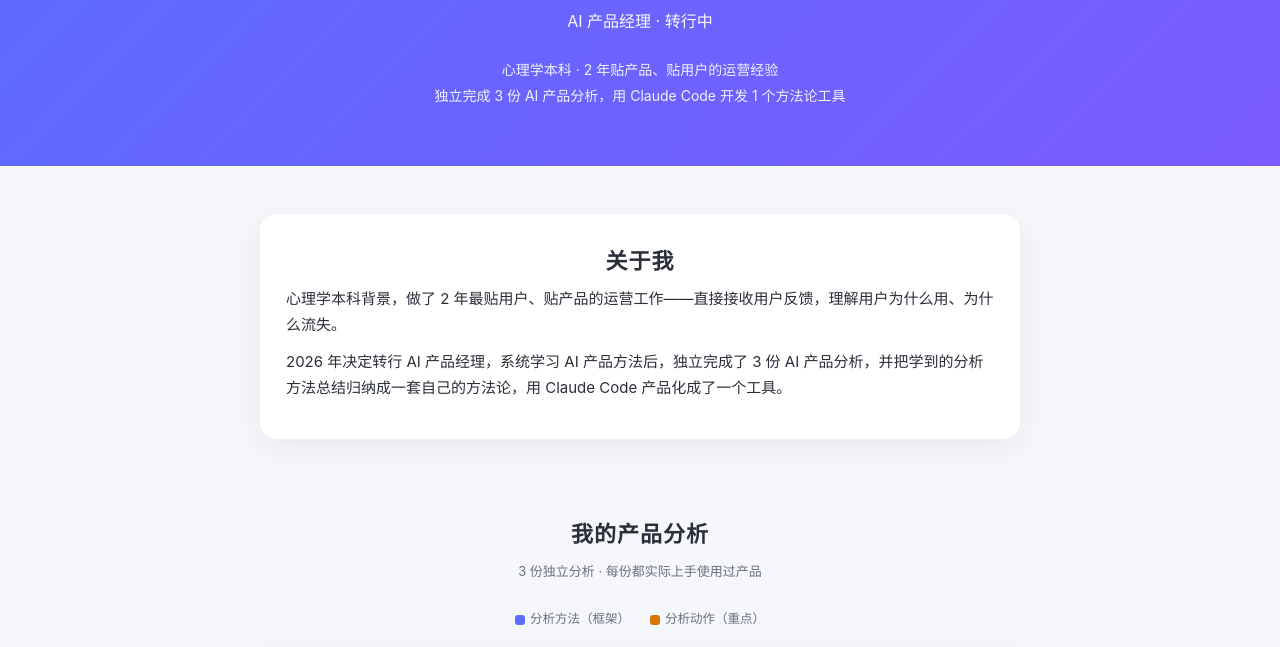
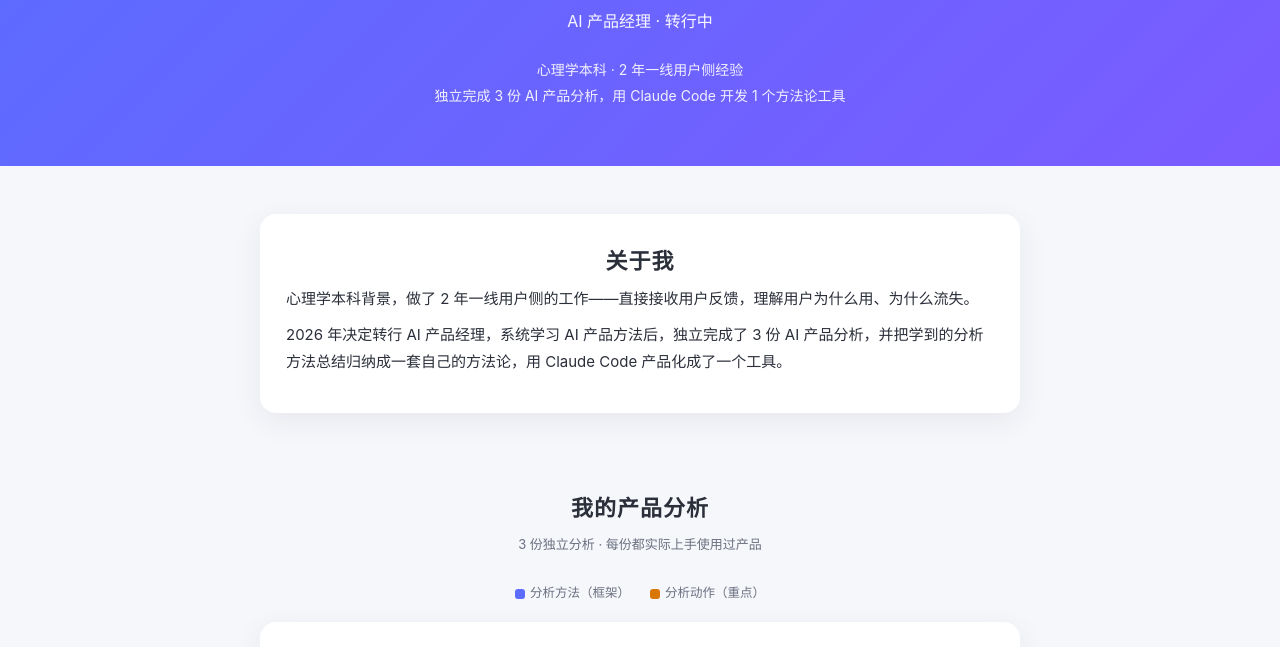
Before and after one commit to HFern0674/portfolio, a plain HTML site: page index.html in a window 1280 px wide. Shown: the part 120-767 px from the top of the page. Drawn offline with Linux system fonts and the light colour scheme.

Commit message:
Add files via upload

```diff
--- a/index.html
+++ b/index.html
@@ -171,7 +171,7 @@
   <header class="hero">
     <h1>黄桂芬</h1>
     <div class="role">AI 产品经理 · 转行中</div>
-    <div class="tagline">心理学本科 · 2 年贴产品、贴用户的运营经验<br>独立完成 3 份 AI 产品分析，用 Claude Code 开发 1 个方法论工具</div>
+    <div class="tagline">心理学本科 · 2 年一线用户侧经验<br>独立完成 3 份 AI 产品分析，用 Claude Code 开发 1 个方法论工具</div>
   </header>
 
   <div class="container">
@@ -181,7 +181,7 @@
       <div class="card">
         <h2 class="section-title">关于我</h2>
         <div class="intro">
-          <p>心理学本科背景，做了 2 年最贴用户、贴产品的运营工作——直接接收用户反馈，理解用户为什么用、为什么流失。</p>
+          <p>心理学本科背景，做了 2 年一线用户侧的工作——直接接收用户反馈，理解用户为什么用、为什么流失。</p>
           <p>2026 年决定转行 AI 产品经理，系统学习 AI 产品方法后，独立完成了 3 份 AI 产品分析，并把学到的分析方法总结归纳成一套自己的方法论，用 Claude Code 产品化成了一个工具。</p>
         </div>
       </div>
```
